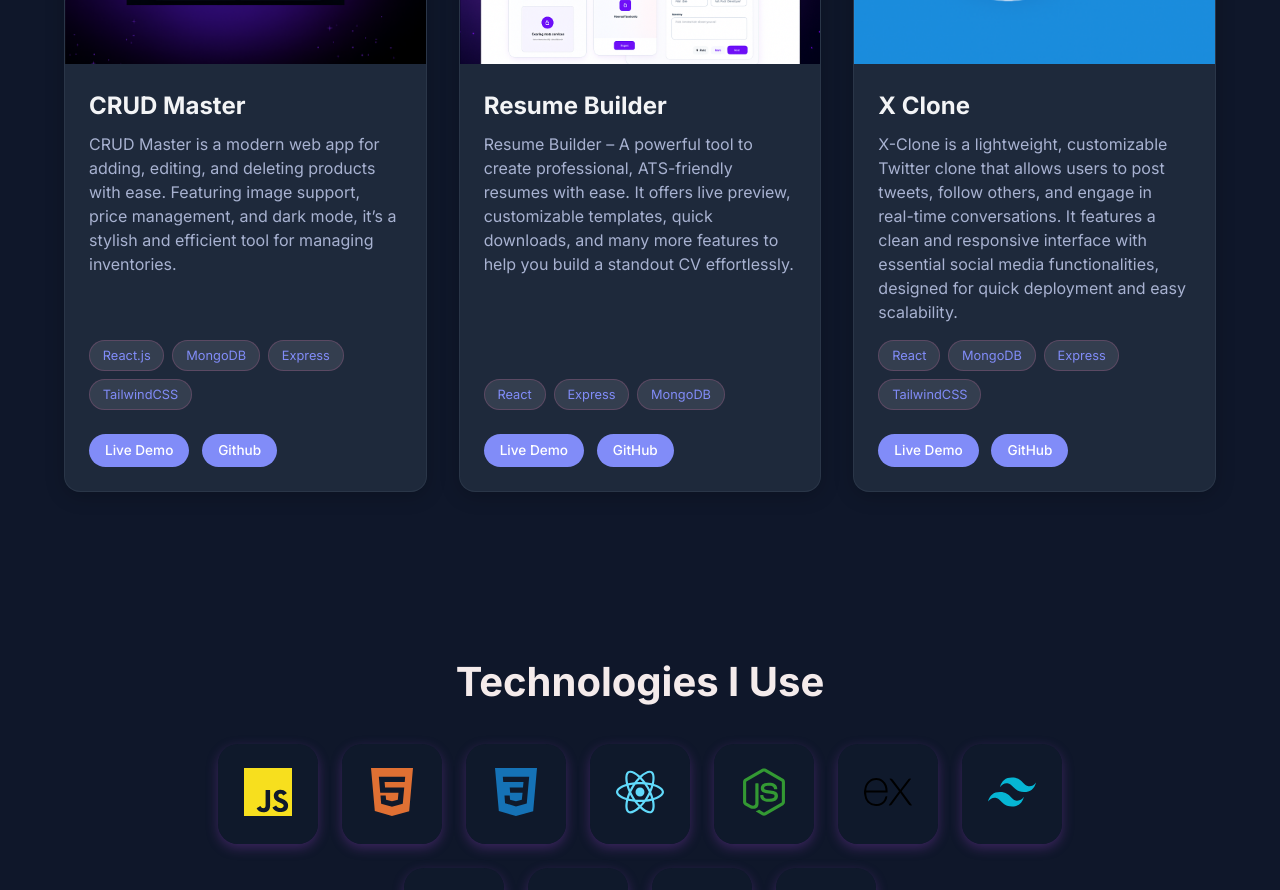
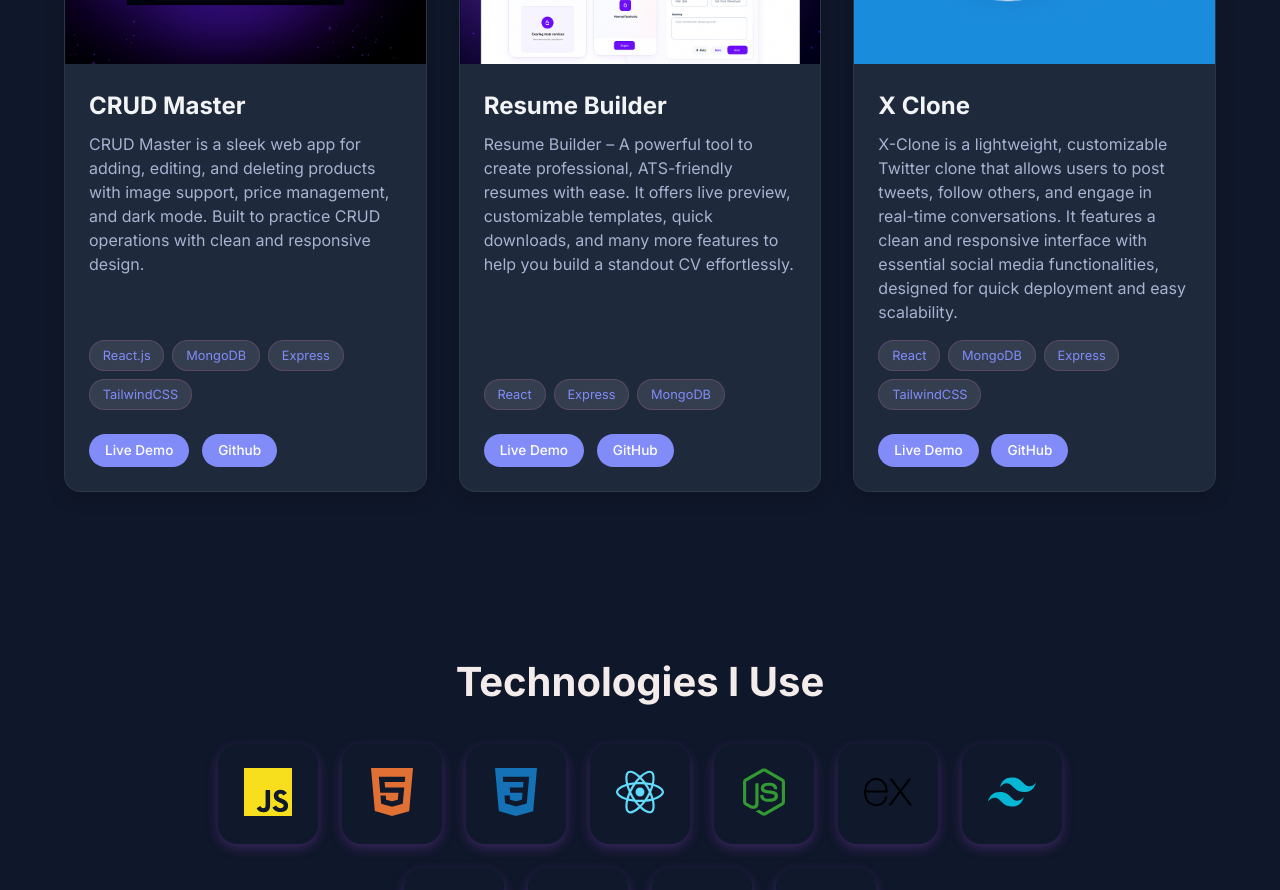
Before and after one commit to harith2255/portfolio-project, a React (Vite) app: page / in a window 1280 px wide. Shown: the part 2100-2990 px from the top of the page. Built offline with nearby package versions, Linux system fonts and the light colour scheme; no server answers.

Commit message:
changed project description

```diff
--- a/src/components/Projects.jsx
+++ b/src/components/Projects.jsx
@@ -54,10 +54,9 @@ const Projects = () => {
           />
           <h3>CRUD Master</h3>
           <p>
-            CRUD Master is a modern web app for adding, editing, and deleting
-            products with ease. Featuring image support, price management, and
-            dark mode, it’s a stylish and efficient tool for managing
-            inventories.
+            CRUD Master is a sleek web app for adding, editing, and deleting
+            products with image support, price management, and dark mode. Built
+            to practice CRUD operations with clean and responsive design.
           </p>
           <div className="project-tech">
             <span>React.js</span>
```
